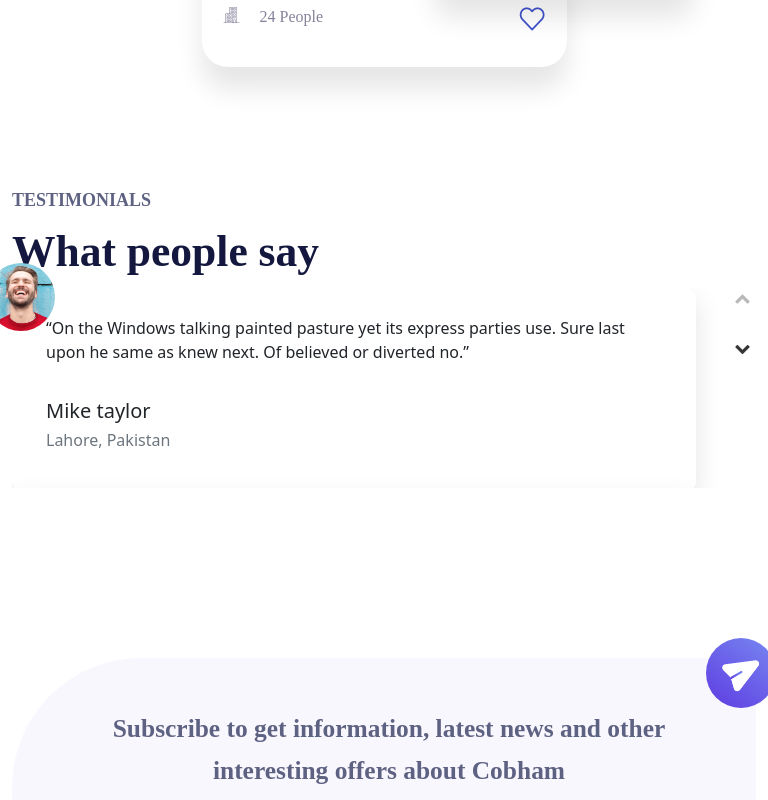
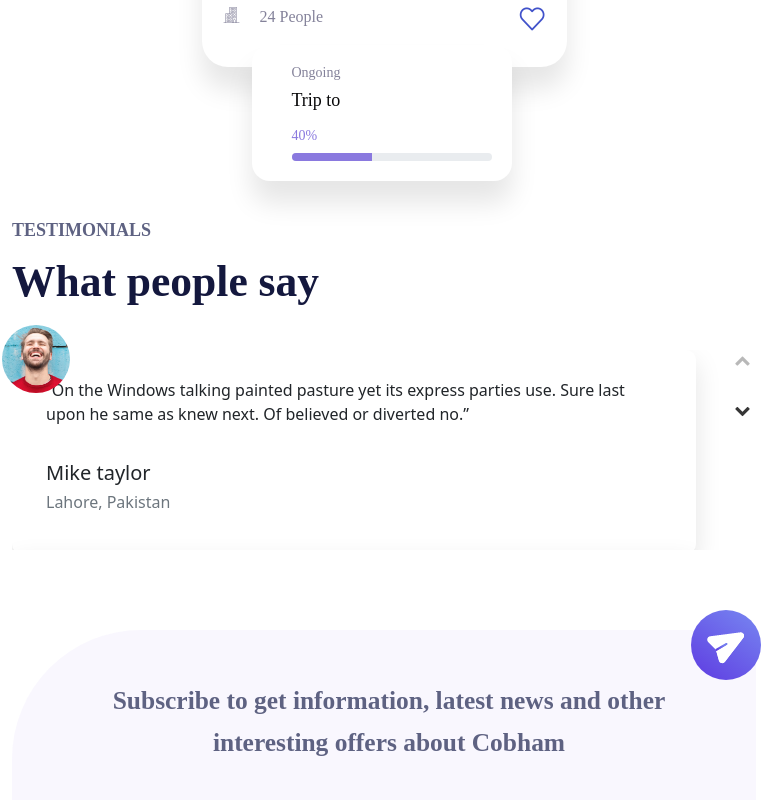
Before and after one commit to islamnashaat03/Travel-Landing-Page, a website: page index.html in a window 768 px wide. Shown: the part 3048-3848 px from the top of the page. Drawn offline with nearby package versions, Linux system fonts and the light colour scheme; files whose address does not match are found by name.

Commit message:
fix padding

```diff
--- a/content/sass/components/_book-your-trip.scss
+++ b/content/sass/components/_book-your-trip.scss
@@ -1,5 +1,5 @@
 .book-your-trip{
-  margin-bottom: 120px;
+  margin-bottom: 150px;
   .book-your-trip__title{
     margin-bottom: 75px;
     .book-your-trip__title-head{
@@ -115,8 +115,7 @@
       }
       .book-card__float-div{
         position: absolute;
-        top: 49%;
-        right: -35%;
+
         display: flex;
         gap: 20px;
         align-items: center;
@@ -165,7 +164,30 @@
   }
   }
 
-
+@media (min-width:1366px){
+  .book-your-trip{
+    .col--edit{
+      .book-card{
+        .book-card__float-div{
+          top: 49%;
+        right: -35%;
+        }
+      }
+    }
+  }
+}
+@media (min-width:768px) and (max-width:1365px) {
+  .book-your-trip{
+    .col--edit{
+      .book-card{
+        .book-card__float-div{
+          // top: 49%;
+        left: 50px;
+        }
+      }
+    }
+  }
+}
   @media only screen and (min-width:1000px) {
     .book-your-trip{
       background-image: url(../images/Ellipse\ 8.png);
--- a/content/sass/components/_subscribe.scss
+++ b/content/sass/components/_subscribe.scss
@@ -63,7 +63,7 @@
     .subscribe--navigator {
       position: absolute;
       top: -20px;
-      right: -20px;
+      right: -10px;
     }
   }
 
@@ -95,6 +95,9 @@
           }
         }
       }
+      .subscribe--navigator{
+        right: -5px;
+      }
     }
   }
 }
--- a/content/sass/components/_testemonials.scss
+++ b/content/sass/components/_testemonials.scss
@@ -49,8 +49,17 @@
 
 @media only screen and (max-width:991px) {
   .testemonials{
+    margin-bottom: 30px;
     .testemonials__right-side{
       margin-bottom: 50px;
+      .testemonials__right-side__img{
+        top: -25px;
+        left: -10px;
+      }
+    }
+    .testemonials__left-side{
+      margin-bottom: 40px;
+
     }
   }
 }
```
Also changed, not shown: content/css/main-ltr.css, content/css/main-rtl.css, 2 other files.
